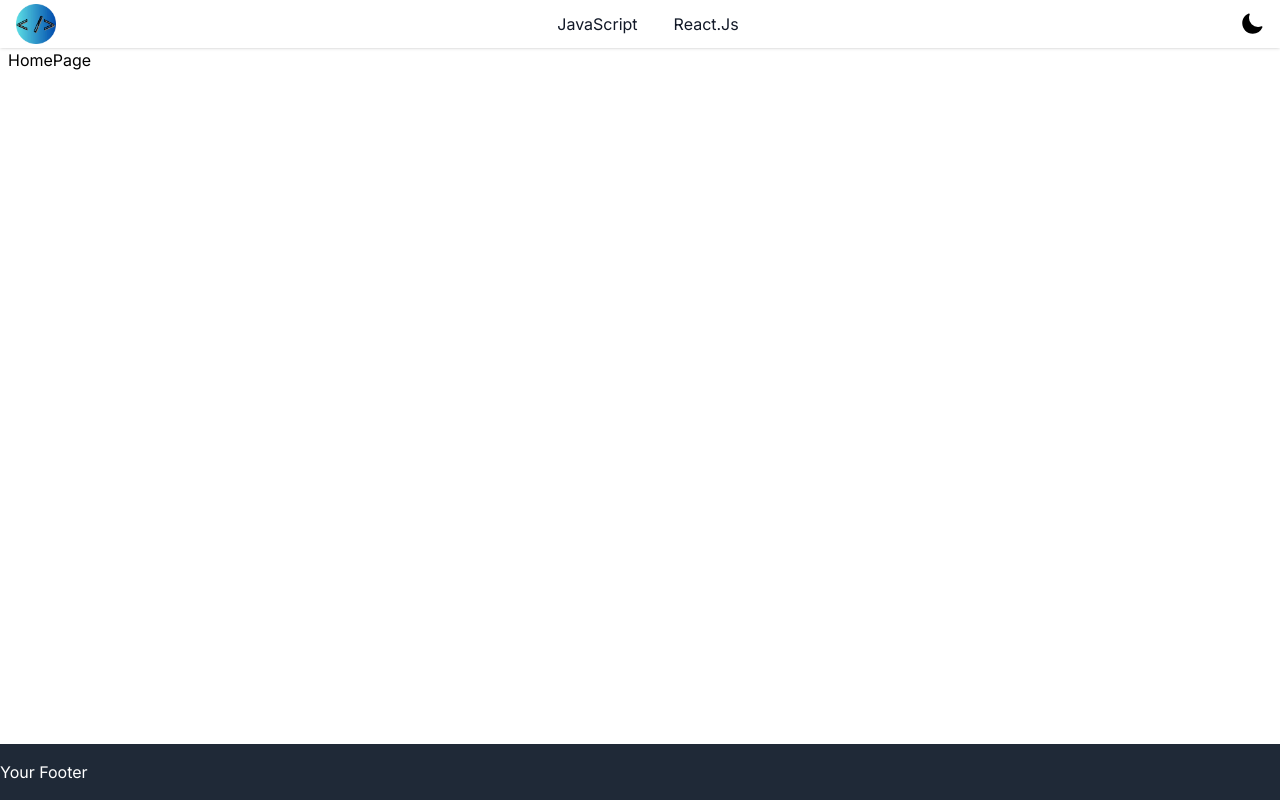
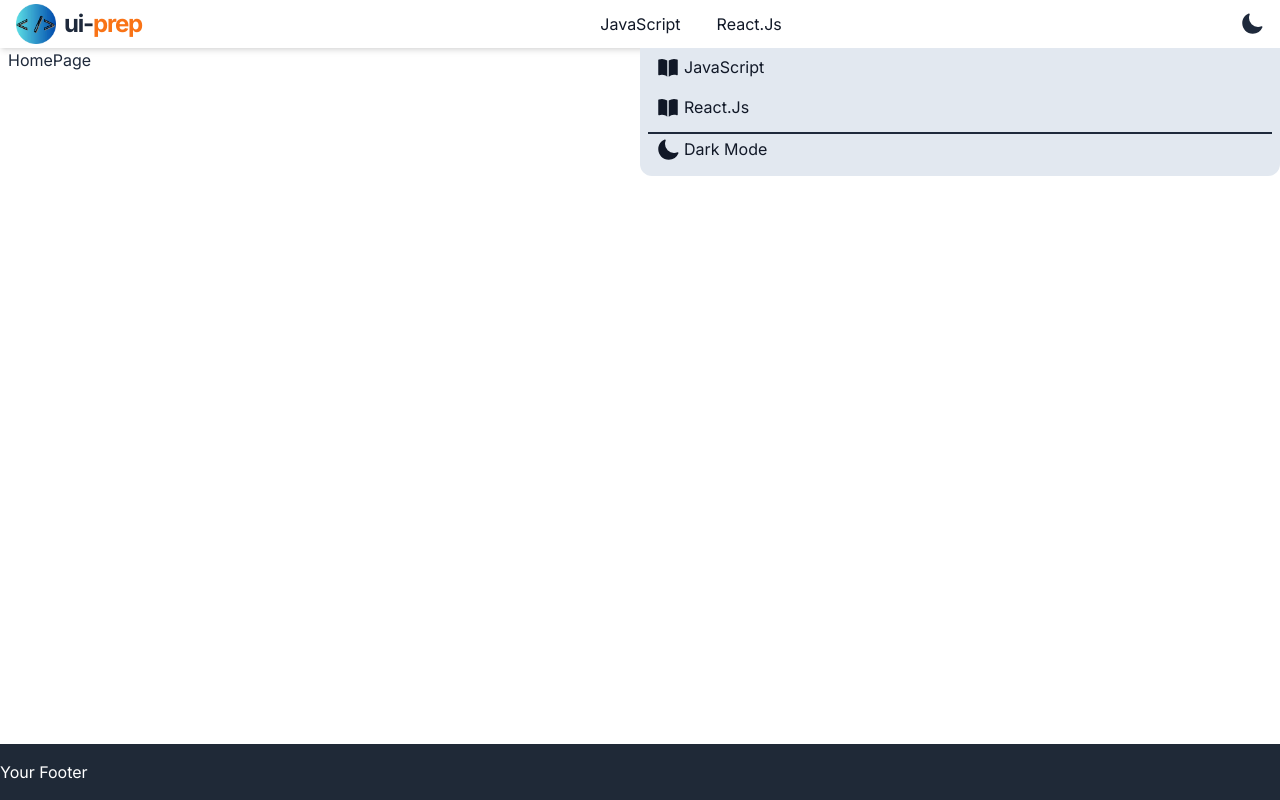
Before and after one commit to puru531/ui-prep, a React (Vite) app: page / in a window 1280 px wide. Built offline with nearby package versions, Linux system fonts and the light colour scheme.

Commit message:
added sidebar

```diff
--- a/src/components/AppLayout.tsx
+++ b/src/components/AppLayout.tsx
@@ -2,7 +2,7 @@ import { Outlet } from "react-router-dom";
 import Header from "./Header";
 const AppLayout = () => {
   return (
-    <div className="flex min-h-screen flex-col bg-white text-black dark:bg-gray-800 dark:text-white">
+    <div className="theme flex min-h-screen flex-col">
       <div className="flex h-12">
         <Header />
       </div>
--- a/src/components/Header.tsx
+++ b/src/components/Header.tsx
@@ -1,17 +1,48 @@
-import { Link } from "react-router-dom";
+import { Link, useNavigate } from "react-router-dom";
 import ThemeToggle from "./ThemeToggle";
+import { HiBars3 } from "react-icons/hi2";
+import { useEffect, useState } from "react";
+import SideBar from "./SideBar";
 
 const Header = () => {
+  const [isSidebarOpen, setIsSidebarOpen] = useState(true);
+  const navigate = useNavigate();
+
+  useEffect(() => {
+    const handleOutsideClick = (event) => {
+      if (isSidebarOpen && !event.target.closest(".sidebar")) {
+        setIsSidebarOpen(false); // Close sidebar if clicked outside
+      }
+    };
+
+    document.addEventListener("mousedown", handleOutsideClick);
+
+    return () => document.removeEventListener("mousedown", handleOutsideClick); // Cleanup
+  }, [isSidebarOpen]); // Re-run useEffect when isSidebarOpen changes
+
+  function toggleSideBar() {
+    setIsSidebarOpen((open) => !open);
+  }
+  function handleSideBarMenuClick(value: string) {
+    if (value === "js" || value === "react") {
+      navigate(`/${value}`);
+    }
+    toggleSideBar();
+  }
   return (
-    <header className="fixed top-0 mx-auto w-full py-1 shadow backdrop-blur-lg">
+    <>
+      <header className="fixed top-0 mx-auto w-full py-1 shadow-md backdrop-blur-lg">
         <div className="px-4">
           <div className="flex items-center justify-between">
             <div className="flex shrink-0">
               <Link to="/" className="flex items-center">
                 <img className="h-10 w-auto" src="ui-prep-logo.png" alt="" />
+                <span className="h3-bold ml-2">
+                  ui-<span className="text-orange-500">prep</span>
+                </span>
               </Link>
             </div>
-          <div className="hidden md:flex md:items-center md:justify-center md:gap-5">
+            <div className="hidden sm:flex sm:items-center sm:justify-center sm:gap-5">
               <Link className="nav-link" to="/js">
                 JavaScript
               </Link>
@@ -19,12 +50,19 @@ const Header = () => {
                 React.Js
               </Link>
             </div>
-          <div className="flex items-center justify-end gap-3">
+            <div className="hidden items-center justify-end gap-3 sm:flex">
               <ThemeToggle />
+            </div>
+            <div className="text-3xl sm:hidden">
+              <HiBars3 onClick={toggleSideBar} />
             </div>
           </div>
         </div>
       </header>
+      {isSidebarOpen && (
+        <SideBar handleSideBarMenuClick={handleSideBarMenuClick} />
+      )}
+    </>
   );
 };
 export default Header;
--- /dev/null
+++ b/src/components/SideBar.tsx
@@ -0,0 +1,55 @@
+import { useTheme } from "@/contexts/ThemeProvider";
+import { HiBookOpen, HiMoon, HiOutlineSun } from "react-icons/hi2";
+
+type SideBarProps = {
+  handleSideBarMenuClick: (value: string) => void;
+};
+
+const SideBar = ({ handleSideBarMenuClick }: SideBarProps) => {
+  const { isDarkMode, toggleDarkMode } = useTheme();
+  function toggleTheme() {
+    toggleDarkMode();
+    handleSideBarMenuClick("");
+  }
+  return (
+    <div
+      className="sidebar theme-light fixed right-0 top-12 z-10 h-32 w-1/2 overflow-y-auto rounded-b-xl transition duration-200
+      ease-in-out"
+    >
+      <div className="flex flex-col">
+        <div
+          onClick={() => handleSideBarMenuClick("js")}
+          className="nav-sidebar"
+        >
+          <HiBookOpen className="h3-bold" />
+          <span className="ml-1">JavaScript</span>
+        </div>
+        <div
+          onClick={() => handleSideBarMenuClick("react")}
+          className="nav-sidebar"
+        >
+          <HiBookOpen className="h3-bold" />
+          <span className="ml-1">React.Js</span>
+        </div>
+        <div
+          onClick={toggleTheme}
+          className="nav-sidebar border-t-2 border-slate-800 dark:border-slate-100"
+        >
+          {isDarkMode ? (
+            <div className="flex">
+              <HiOutlineSun className="h3-bold" />
+              <span className="ml-1">Light Mode</span>
+            </div>
+          ) : (
+            <div className="flex">
+              <HiMoon className="h3-bold" />
+              <span className="ml-1">Dark Mode</span>
+            </div>
+          )}
+        </div>
+      </div>
+    </div>
+  );
+};
+
+export default SideBar;
--- a/src/components/ThemeToggle.tsx
+++ b/src/components/ThemeToggle.tsx
@@ -1,22 +1,10 @@
-import React, { useEffect, useState } from "react";
+import { useTheme } from "@/contexts/ThemeProvider";
 import { HiMoon, HiOutlineSun } from "react-icons/hi2";
 
 const ThemeToggle: React.FC = () => {
-  const [isDarkMode, setIsDarkMode] = useState<boolean>(
-    localStorage.getItem("darkMode") === "true",
-  );
-
-  useEffect(() => {
-    document.documentElement.classList.toggle("dark", isDarkMode);
-    localStorage.setItem("darkMode", isDarkMode.toString());
-  }, [isDarkMode]);
-
-  const toggleTheme = () => {
-    setIsDarkMode((prev) => !prev);
-  };
-
+  const { isDarkMode, toggleDarkMode } = useTheme();
   return (
-    <button onClick={toggleTheme}>
+    <button onClick={() => toggleDarkMode()}>
       {isDarkMode ? (
         <HiOutlineSun className="h3-bold" />
       ) : (
--- a/src/components/index.ts
+++ b/src/components/index.ts
@@ -1,3 +1,4 @@
 export { default as ThemeToggle } from "./ThemeToggle";
 export { default as Header } from "./Header";
 export { default as AppLayout } from "./AppLayout";
+export { default as SideBar } from "./SideBar";
--- /dev/null
+++ b/src/contexts/ThemeProvider.tsx
@@ -0,0 +1,30 @@
+import { createContext, useContext, useEffect, useState } from "react";
+
+const ThemeContext = createContext();
+
+const ThemeProvider = ({ children }) => {
+  const [isDarkMode, setIsDarkMode] = useState<boolean>(
+    localStorage.getItem("darkMode") === "true",
+  );
+  const toggleDarkMode = () => setIsDarkMode((prev) => !prev);
+
+  useEffect(() => {
+    document.documentElement.classList.toggle("dark", isDarkMode);
+    localStorage.setItem("darkMode", isDarkMode.toString());
+  }, [isDarkMode]);
+
+  return (
+    <ThemeContext.Provider value={{ isDarkMode, toggleDarkMode }}>
+      {children}
+    </ThemeContext.Provider>
+  );
+};
+
+function useTheme() {
+  const context = useContext(ThemeContext);
+  if (!context)
+    throw new Error("ThemeContext was used outside of the ThemeProvider.");
+  return context;
+}
+
+export { ThemeProvider, useTheme };
--- a/src/globals.css
+++ b/src/globals.css
@@ -10,11 +10,19 @@
   }
 
   body {
-    @apply min-h-screen bg-dark-4 font-inter text-white;
+    @apply min-h-screen font-inter text-white;
   }
 }
 
 @layer utilities {
+  /* Colors */
+  .theme {
+    @apply bg-white text-slate-800 dark:bg-slate-800 dark:text-white;
+  }
+  .theme-light {
+    @apply bg-slate-200 text-slate-700 dark:bg-slate-700 dark:text-slate-100;
+  }
+
   /* TYPOGRAPHY */
   .h1-bold {
     @apply text-[36px] font-bold leading-[140%] tracking-tighter;
@@ -83,7 +91,10 @@
 
   /* Links */
   .nav-link {
-    @apply base-regular inline-block rounded-lg px-2 py-1 text-gray-900 transition-all duration-200 hover:bg-gray-100 hover:text-gray-900 dark:text-light-1 dark:hover:text-gray-900;
+    @apply base-regular inline-block rounded-lg px-2 py-1 text-gray-900 transition-all duration-200 hover:bg-gray-100 hover:text-gray-900 dark:text-white dark:hover:text-gray-900;
+  }
+  .nav-sidebar {
+    @apply base-regular mx-2 my-1 inline-block flex px-2 py-1 text-gray-900 transition-all duration-200 hover:rounded hover:bg-gray-800 hover:text-gray-100 dark:text-white dark:hover:text-gray-100;
   }
 
   .link-tertiary {
--- a/src/main.tsx
+++ b/src/main.tsx
@@ -1,9 +1,12 @@
 import React from "react";
 import ReactDOM from "react-dom/client";
 import App from "./App";
+import { ThemeProvider } from "./contexts/ThemeProvider";
 
 ReactDOM.createRoot(document.getElementById("root")!).render(
   <React.StrictMode>
-    <App />
-  </React.StrictMode>
+    <ThemeProvider>
+      <App />
+    </ThemeProvider>
+  </React.StrictMode>,
 );
--- a/tailwind.config.js
+++ b/tailwind.config.js
@@ -4,28 +4,6 @@ export default {
   content: ["./index.html", "./src/**/*.{js,ts,jsx,tsx}"],
   theme: {
     extend: {
-      colors: {
-        "primary-500": "#877EFF",
-        "primary-600": "#5D5FEF",
-        "secondary-500": "#FFB620",
-        "off-white": "#D0DFFF",
-        red: "#FF5A5A",
-        "dark-1": "#000000",
-        "dark-2": "#09090A",
-        "dark-3": "#101012",
-        "dark-4": "#1F1F22",
-        "light-1": "#FFFFFF",
-        "light-2": "#EFEFEF",
-        "light-3": "#7878A3",
-        "light-4": "#5C5C7B",
-      },
-      screens: {
-        xs: "480px",
-      },
-      width: {
-        420: "420px",
-        465: "465px",
-      },
       fontFamily: {
         inter: ["Inter", "sans-serif"],
       },
```
Also changed, not shown: todo.txt. Lines whose indentation alone changed are shown as unchanged.
